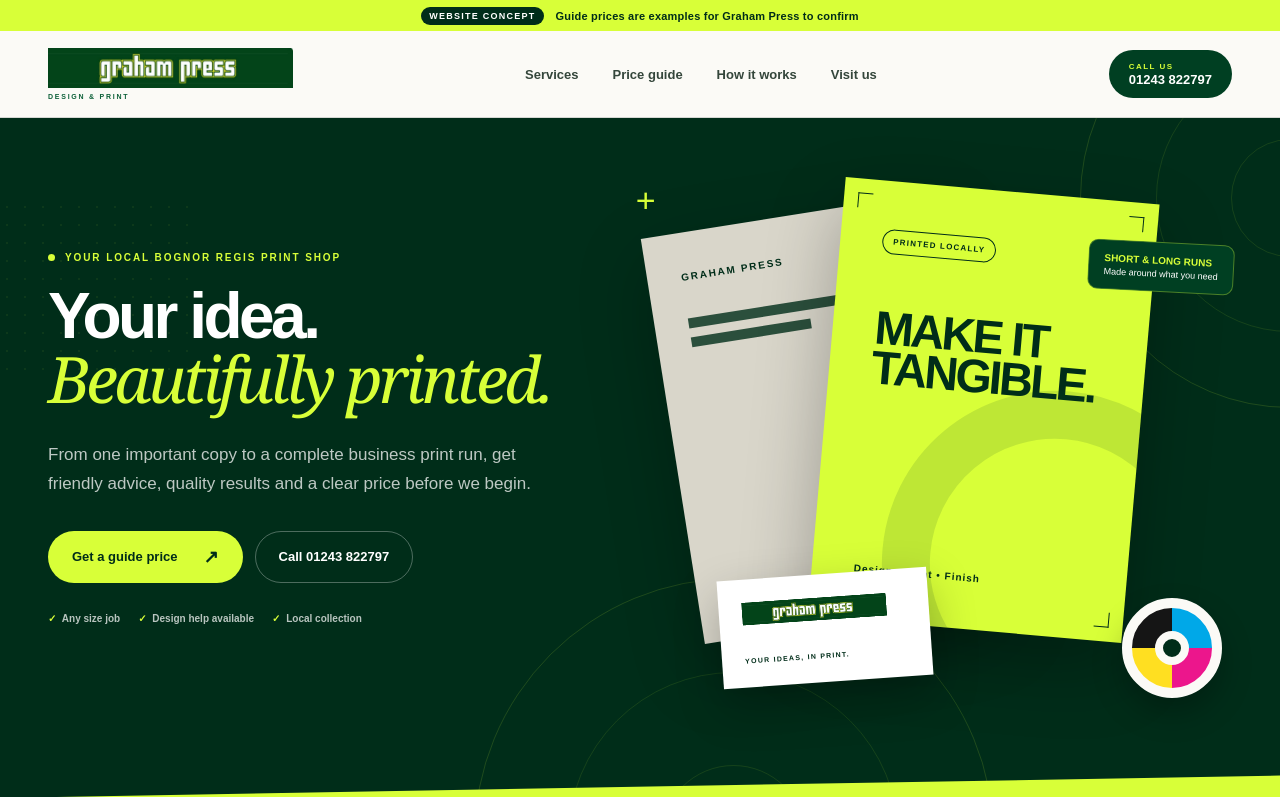
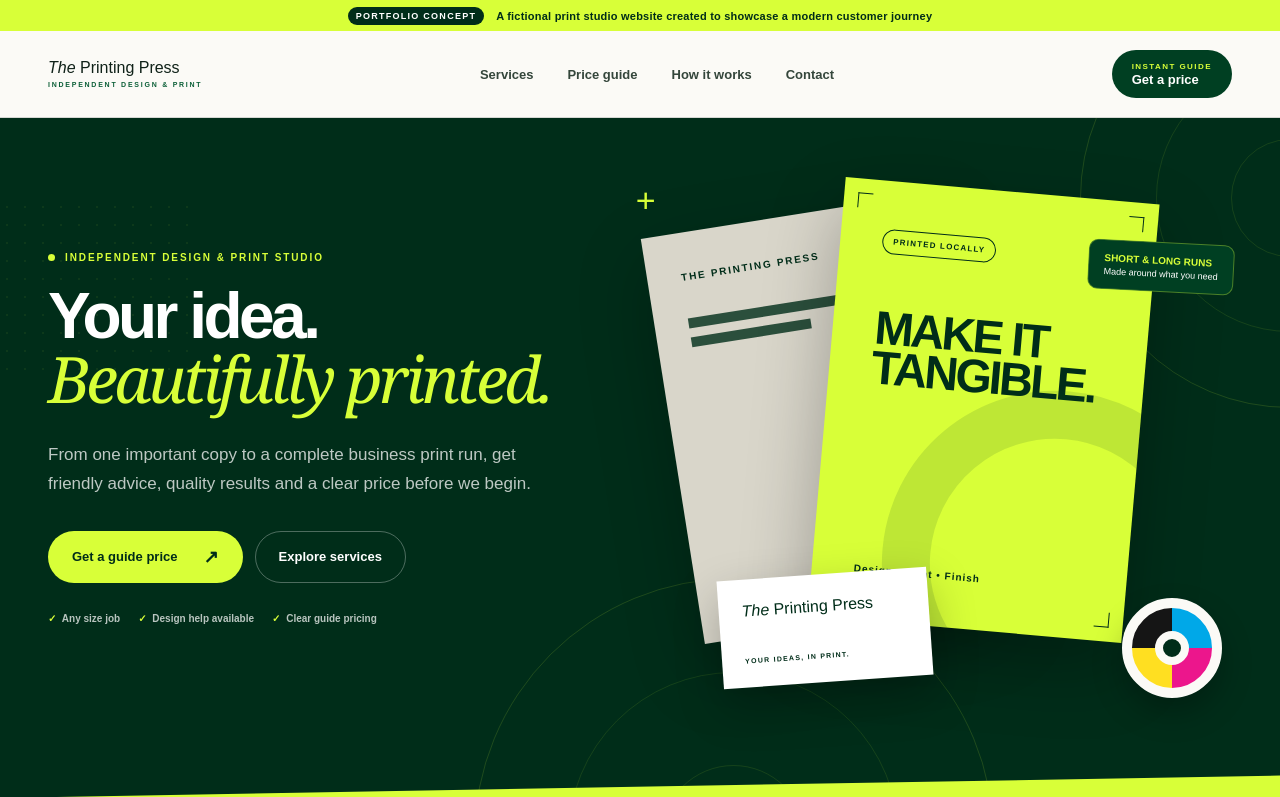
Before and after one commit to deangudgeon123-hub/Graham-press-website-, a Next.js app: page / in a window 1280 px wide. Shown: the top 797 px of the page. Built offline with nearby package versions, Linux system fonts and the light colour scheme.

Commit message:
Rebrand the site as The Printing Press

```diff
--- a/app/page.tsx
+++ b/app/page.tsx
@@ -138,42 +138,30 @@
     return Math.ceil(quantity.price * multiplier + design);
   }, [finish, quantity.price]);
 
-  const emailHref = `mailto:grahampress@btconnect.com?subject=${encodeURIComponent(
-    `Print enquiry: ${selected.name}`,
-  )}&body=${encodeURIComponent(
-    `Hello Graham Press,\n\nI'd like a confirmed quote for ${quantity.label} × ${selected.name}.\nArtwork option: ${
-      finish === "standard"
-        ? "Print-ready artwork"
-        : finish === "premium"
-          ? "Premium paper/finish"
-          : "I need design help"
-    }.\n\nThe website guide showed approximately £${estimate}. Please confirm the final price and turnaround.\n\nThank you.`,
-  )}`;
-
   return (
     <main>
       <div className="demo-ribbon">
-        <span>Website concept</span>
-        <p>Guide prices are examples for Graham Press to confirm</p>
+        <span>Portfolio concept</span>
+        <p>A fictional print studio website created to showcase a modern customer journey</p>
       </div>
 
       <header className="site-header">
         <div className="header-inner">
-          <a className="brand" href="#top" aria-label="Graham Press home">
-            <img className="brand-logo" src="/graham-press-logo.svg" alt="Graham Press" />
-            <span className="brand-sub">Design &amp; Print</span>
+          <a className="brand" href="#top" aria-label="The Printing Press home">
+            <span className="brand-name"><em>The</em> Printing Press</span>
+            <span className="brand-sub">Independent design &amp; print</span>
           </a>
 
           <nav aria-label="Main navigation">
             <a href="#services">Services</a>
             <a href="#prices">Price guide</a>
             <a href="#process">How it works</a>
-            <a href="#visit">Visit us</a>
+            <a href="#contact">Contact</a>
           </nav>
 
-          <a className="header-call" href="tel:01243822797">
-            <span>Call us</span>
-            01243 822797
+          <a className="header-call" href="#quote">
+            <span>Instant guide</span>
+            Get a price
           </a>
         </div>
       </header>
@@ -183,7 +171,7 @@
         <div className="hero-glow hero-glow-two" />
         <div className="hero-inner">
           <div className="hero-copy">
-            <p className="eyebrow"><span /> Your local Bognor Regis print shop</p>
+            <p className="eyebrow"><span /> Independent design &amp; print studio</p>
             <h1>
               Your idea.
               <br />
@@ -197,14 +185,14 @@
               <a className="button button-lime" href="#quote">
                 Get a guide price <ArrowIcon />
               </a>
-              <a className="button button-ghost" href="tel:01243822797">
-                Call 01243 822797
+              <a className="button button-ghost" href="#services">
+                Explore services
               </a>
             </div>
             <div className="hero-trust" aria-label="Service highlights">
               <span><b>✓</b> Any size job</span>
               <span><b>✓</b> Design help available</span>
-              <span><b>✓</b> Local collection</span>
+              <span><b>✓</b> Clear guide pricing</span>
             </div>
           </div>
 
@@ -212,7 +200,7 @@
             <div className="registration-marks mark-one">+</div>
             <div className="registration-marks mark-two">+</div>
             <div className="paper paper-back">
-              <span className="paper-kicker">GRAHAM PRESS</span>
+              <span className="paper-kicker">THE PRINTING PRESS</span>
               <span className="paper-lines" />
               <span className="paper-lines short" />
               <div className="swatches"><i /><i /><i /><i /></div>
@@ -224,7 +212,7 @@
               <div className="crop-marks"><i /><i /><i /><i /></div>
             </div>
             <div className="business-card">
-              <img className="card-logo" src="/graham-press-logo.svg" alt="" />
+              <span className="card-brand"><em>The</em> Printing Press</span>
               <small>YOUR IDEAS, IN PRINT.</small>
             </div>
             <div className="colour-wheel" aria-hidden="true"><i /></div>
@@ -252,7 +240,7 @@
             </div>
             <p>
               Whether it is for work, a celebration or something personal,
-              Graham Press can help you choose the right paper, finish and quantity.
+              our studio helps you choose the right paper, finish and quantity.
             </p>
           </div>
 
@@ -280,8 +268,8 @@
             <p className="eyebrow light"><span /> Straightforward pricing</p>
             <h2>Know the rough cost <em>before you ask.</em></h2>
             <p>
-              Choose a popular product for an instant guide. Graham Press can then
-              confirm the exact paper, artwork and turnaround with you.
+              Choose a popular product for an instant guide, then confirm the exact
+              paper, artwork and turnaround before anything goes to print.
             </p>
 
             <div className="quick-price-list">
@@ -291,7 +279,7 @@
               ))}
             </div>
             <p className="price-disclaimer">
-              Concept pricing only. Final prices, VAT and turnaround to be confirmed by Graham Press.
+              Illustrative portfolio pricing only. A real client would confirm final prices, VAT and turnaround.
             </p>
           </div>
 
@@ -362,10 +350,10 @@
               <p>Final quote confirmed before printing</p>
             </div>
 
-            <a className="button button-dark full-button" href={emailHref}>
-              Ask us to confirm this quote <ArrowIcon />
+            <a className="button button-dark full-button" href="#contact">
+              Continue with this estimate <ArrowIcon />
             </a>
-            <p className="small-centred">Prefer to talk? <a href="tel:01243822797">Call 01243 822797</a></p>
+            <p className="small-centred">Portfolio demo — enquiry details are connected for each live client.</p>
           </div>
         </div>
       </section>
@@ -404,17 +392,17 @@
       <section className="local-section">
         <div className="section-inner local-grid">
           <div className="local-art" aria-hidden="true">
-            <div className="local-card local-card-one"><span>EST.</span><strong>LOCAL</strong><small>BOGNOR REGIS</small></div>
+            <div className="local-card local-card-one"><span>PRINTED</span><strong>LOCAL</strong><small>INDEPENDENT STUDIO</small></div>
             <div className="local-card local-card-two"><span>QUALITY</span><strong>IN EVERY</strong><small>DETAIL</small></div>
-            <div className="local-roundel">GP<i>✦</i></div>
+            <div className="local-roundel">TP<i>✦</i></div>
           </div>
           <div className="local-copy">
             <p className="eyebrow light"><span /> Proper local service</p>
             <h2>Real print advice from <em>real people.</em></h2>
             <p>
-              Graham Press is a long-established independent design and print shop in
-              Bognor Regis. Pop in, explain the job and get experienced help without
-              the guesswork of an online-only printer.
+              The Printing Press is a fictional independent studio brand created for
+              this portfolio. The concept shows how a local printer can make services,
+              prices and the path to an enquiry easy to understand.
             </p>
             <div className="local-points">
               <span><b>01</b> Friendly, practical advice</span>
@@ -425,19 +413,19 @@
         </div>
       </section>
 
-      <section className="visit section" id="visit">
+      <section className="visit section" id="contact">
         <div className="section-inner visit-grid">
           <div className="visit-copy">
-            <p className="eyebrow dark"><span /> Visit the shop</p>
+            <p className="eyebrow dark"><span /> Start a print project</p>
             <h2>Let’s get it <em>in print.</em></h2>
-            <p>Call, email or drop in with your file or idea. We will help you work out the best way to print it.</p>
+            <p>A live version can connect these clear next steps to the client’s preferred phone, inbox or order form.</p>
 
             <div className="contact-cards">
-              <a href="tel:01243822797">
-                <span>PHONE</span><strong>01243 822797</strong><ArrowIcon />
+              <a href="#quote">
+                <span>PRICE GUIDE</span><strong>Build an instant estimate</strong><ArrowIcon />
               </a>
-              <a href="mailto:grahampress@btconnect.com">
-                <span>EMAIL</span><strong>grahampress@btconnect.com</strong><ArrowIcon />
+              <a href="#services">
+                <span>SERVICES</span><strong>Explore what we print</strong><ArrowIcon />
               </a>
             </div>
           </div>
@@ -447,21 +435,19 @@
               <span className="road road-one" />
               <span className="road road-two" />
               <span className="road road-three" />
-              <span className="map-pin"><i>GP</i></span>
-              <span className="map-label">LONDON ROAD</span>
+              <span className="map-pin"><i>TP</i></span>
+              <span className="map-label">YOUR LOCAL STUDIO</span>
             </div>
             <div className="visit-details">
               <div>
-                <span>FIND US</span>
-                <strong>80 London Road<br />Bognor Regis, PO21 1DD</strong>
-                <a href="https://www.google.com/maps/search/?api=1&query=Graham+Press+80+London+Road+Bognor+Regis+PO21+1DD" target="_blank" rel="noreferrer">
-                  Get directions <ArrowIcon />
-                </a>
+                <span>PORTFOLIO CONCEPT</span>
+                <strong>A fictional identity designed to demonstrate a complete modern print website.</strong>
+                <a href="#top">View from the top <ArrowIcon /></a>
               </div>
               <div>
-                <span>OPENING HOURS</span>
-                <strong>Monday–Friday<br />09:30–13:00<br />14:00–15:00</strong>
-                <small>Closed Saturday &amp; Sunday</small>
+                <span>TYPICAL STUDIO HOURS</span>
+                <strong>Monday–Friday<br />09:00–17:00</strong>
+                <small>Real client details are added before launch</small>
               </div>
             </div>
           </div>
@@ -474,7 +460,7 @@
           <h2>Whatever you need,<br /><em>let’s print it properly.</em></h2>
           <div>
             <a className="button button-lime" href="#quote">Get a guide price <ArrowIcon /></a>
-            <a className="button button-ghost" href="tel:01243822797">Call the shop</a>
+            <a className="button button-ghost" href="#services">View services</a>
           </div>
         </div>
       </section>
@@ -482,24 +468,24 @@
       <footer>
         <div className="section-inner footer-main">
           <a className="brand footer-brand" href="#top">
-            <img className="brand-logo" src="/graham-press-logo.svg" alt="Graham Press" />
-            <span className="brand-sub">Design &amp; Print</span>
+            <span className="brand-name"><em>The</em> Printing Press</span>
+            <span className="brand-sub">Independent design &amp; print</span>
           </a>
           <p>Single to full colour printing • Large format • Copying • Stationery • Binding • Design</p>
           <div className="footer-links">
             <a href="#services">Services</a>
             <a href="#prices">Prices</a>
-            <a href="#visit">Contact</a>
+            <a href="#contact">Contact</a>
           </div>
         </div>
         <div className="section-inner footer-bottom">
-          <span>© 2026 Graham Press. Website concept.</span>
-          <span>80 London Road, Bognor Regis, PO21 1DD</span>
+          <span>© 2026 The Printing Press. Portfolio concept.</span>
+          <span>Fictional brand created for showcase purposes.</span>
         </div>
       </footer>
 
-      <div className="mobile-actions" aria-label="Quick contact">
-        <a href="tel:01243822797">Call now</a>
+      <div className="mobile-actions" aria-label="Quick actions">
+        <a href="#services">Services</a>
         <a href="#quote">Guide price <ArrowIcon /></a>
       </div>
     </main>
```
